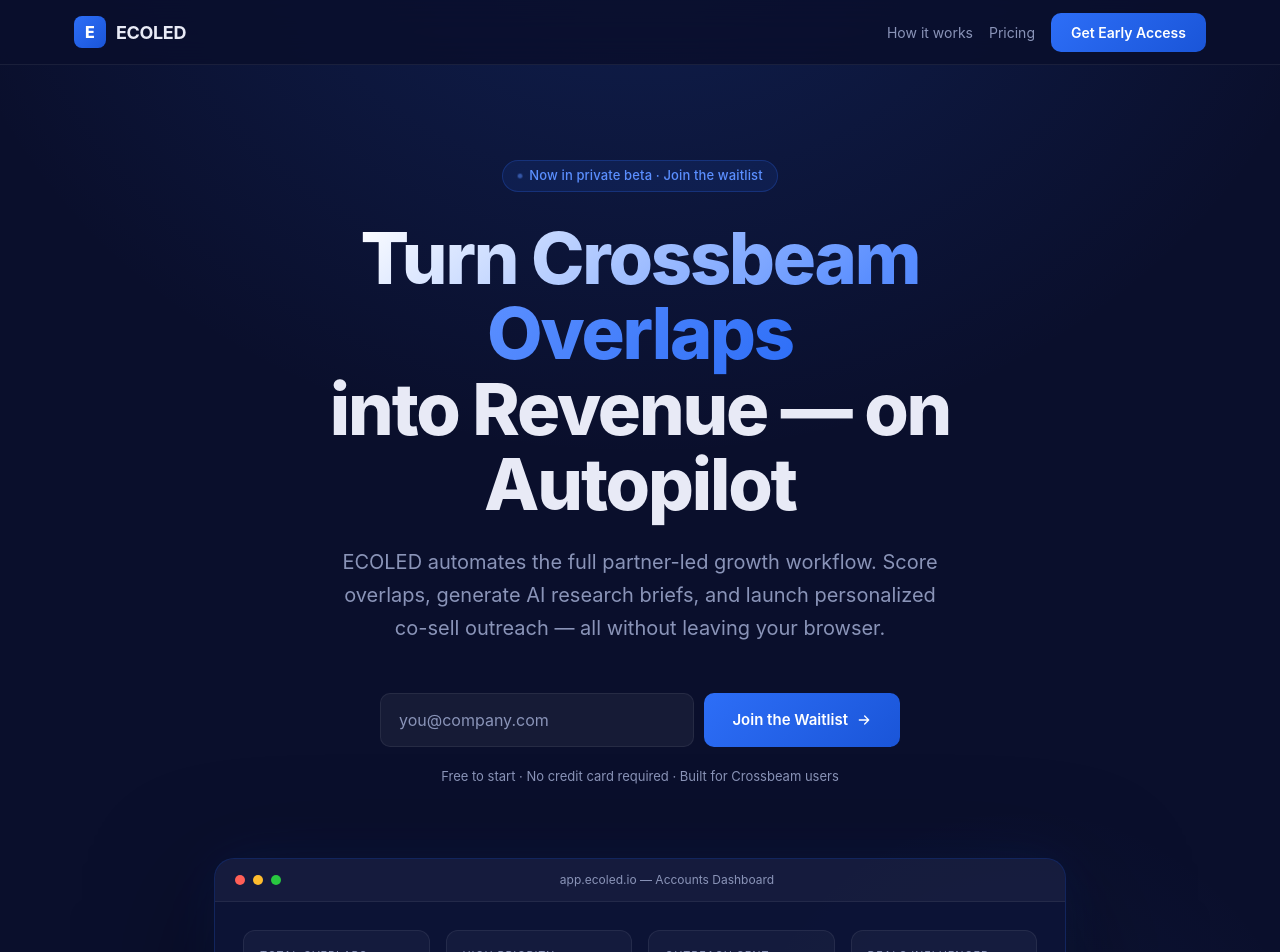
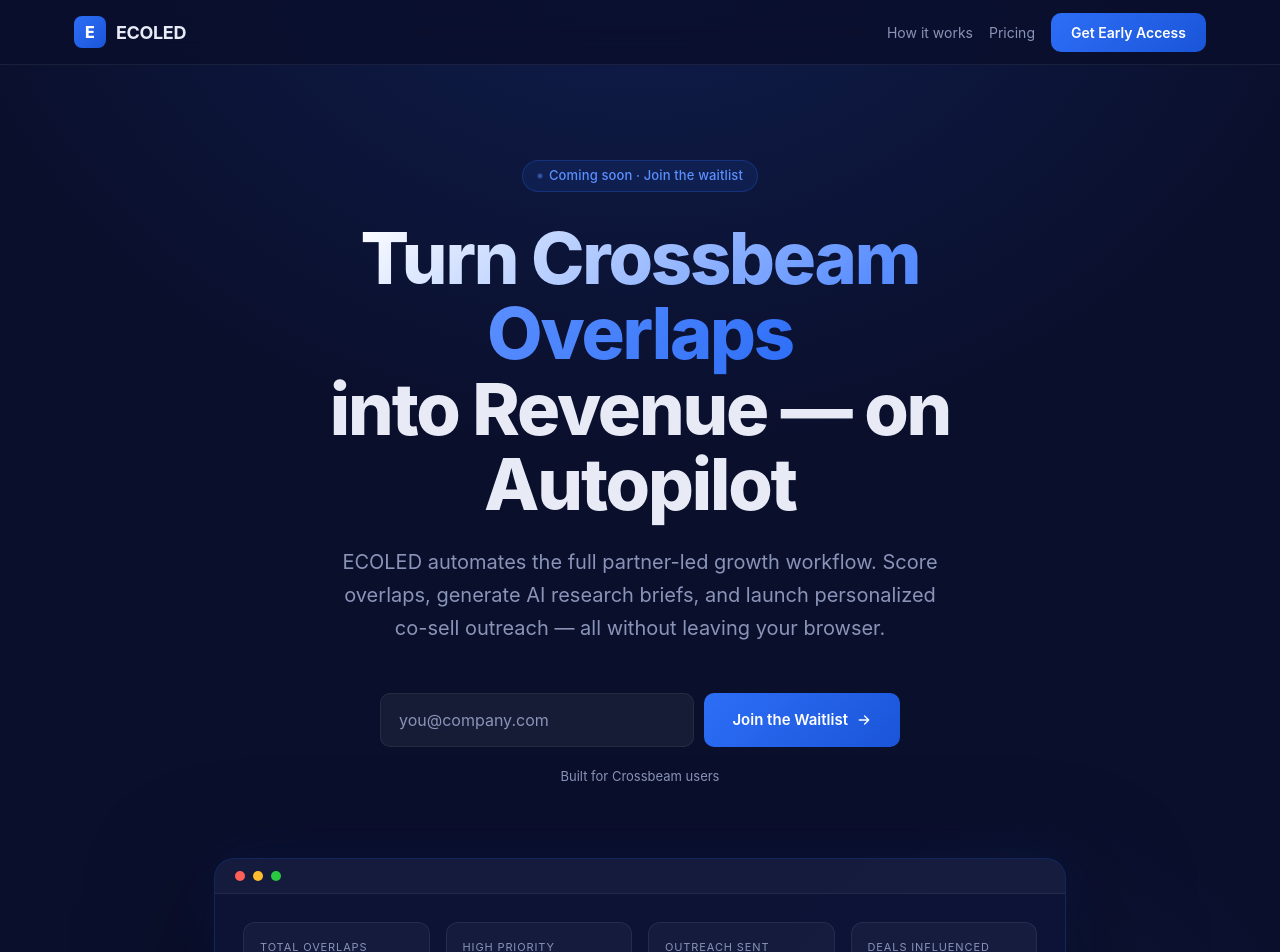
Before and after one commit to BorisM24/eocledai, a Next.js app: page / in a window 1280 px wide. Shown: the top 952 px of the page. Built offline with nearby package versions, Linux system fonts and the light colour scheme.

Commit message:
Honest pre-launch framing: 'Coming soon' badge, drop fake URL bar

```diff
--- a/app/page.tsx
+++ b/app/page.tsx
@@ -307,7 +307,7 @@
         <div style={{ maxWidth: 820, margin: "0 auto", padding: "0 24px" }}>
           <div className="badge animate-fade-up" style={{ marginBottom: 28, display: "inline-flex" }}>
             <span className="badge-dot" />
-            Now in private beta · Join the waitlist
+            Coming soon · Join the waitlist
           </div>
 
           <h1 className="animate-fade-up delay-100" style={{
@@ -339,7 +339,7 @@
           </div>
 
           <p className="animate-fade-up delay-400" style={{ fontSize: 13, color: "var(--text-muted)", marginTop: 16 }}>
-            Free to start · No credit card required · Built for Crossbeam users
+            Built for Crossbeam users
           </p>
         </div>
 
@@ -368,9 +368,6 @@
               <div style={{ width: 10, height: 10, borderRadius: "50%", background: "#ff5f57" }} />
               <div style={{ width: 10, height: 10, borderRadius: "50%", background: "#febc2e" }} />
               <div style={{ width: 10, height: 10, borderRadius: "50%", background: "#28c840" }} />
-              <div style={{ flex: 1, textAlign: "center", fontSize: 12, color: "var(--text-muted)" }}>
-                app.ecoled.io — Accounts Dashboard
-              </div>
             </div>
             {/* Dashboard content */}
             <div style={{ padding: "28px 28px 20px", textAlign: "left" }}>
```
